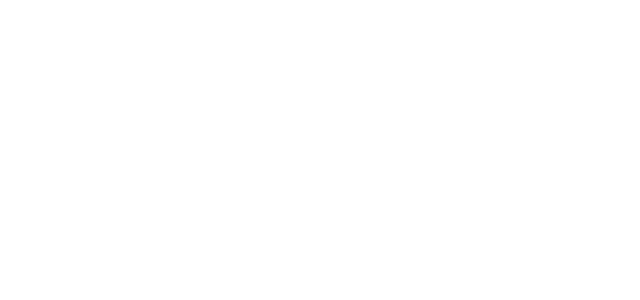
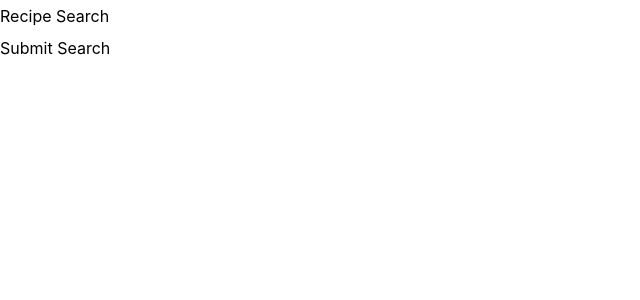
Before and after one commit to AbnerTor/recipes-outloud-two, a React (Create React App) app in the folder client/: page /search in a window 1280 px wide. Shown: the top 300 px of the page, without its empty margins (0-640 px from the left). Built offline with nearby package versions, Linux system fonts and the light colour scheme.

Commit message:
random recipe API call

```diff
--- a/client/src/App.js
+++ b/client/src/App.js
@@ -11,7 +11,7 @@
 
 import HomeSignup from './pages/HomeSignup';
 import HomeSignin from './pages/HomeSignin';
-// import Search from './pages/Search';
+import Search from './pages/Search';
 // import MySingle from './pages/MySingle';
 // import MyCollection from './pages/MyCollection';
 // import SearchSingle from './pages/SearchSingle';
@@ -54,7 +54,7 @@
 
             {/* <Route exact path='/collections/:username/:recipeId' component={MySingle} /> */}
 
-            {/* <Route exact path='/search' component={Search} /> */}
+            <Route exact path='/search' component={Search} />
 
             {/* <Route exact path='/search/:recipeId' component={SearchSingle} /> */}
 
--- a/client/src/pages/HomeSignup.js
+++ b/client/src/pages/HomeSignup.js
@@ -62,6 +62,8 @@
       <div className="w-1/4 bg-green-200 flex-end justify-start pt-8 pb-8 rounded">
 
         <Link className="w-full underline ml-8" to="/signin">← Go to Sign in</Link>
+
+        <Link className="w-full underline ml-8" to="/search"> Go to Search</Link>
 
         <h2 className="flex justify-center mr-8">Signup</h2>
 
--- a/client/src/pages/Search.js
+++ b/client/src/pages/Search.js
@@ -12,6 +12,7 @@
 import SearchCard from '../components/SearchCard';
 
 import { searchByIngredient } from '../utils/API';
+import { searchRandomRecipe } from '../utils/API';
 import { saveRecipeIds, getSavedRecipeIds } from '../utils/localStorage';
 
 const Search = () => {
@@ -61,35 +62,34 @@
   const handleFormSubmit = async (event) => {
     event.preventDefault();
 
-    if (!searchInput) {
-      return false;
-    }
-
     // CUSTOMIZE HERE WITH WHAT SPOONACULAR API RETURNS AS KEY VALUE PAIRS WITH EACH DIFFERENT SEARCH
     try {
-      const response = await searchByIngredient(searchInput);
+      let recipeData;
 
-      if (!response.ok) {
-        throw new Error('something went wrong!');
-      }
-      const { items } = await response.json();
-      const recipeData = items.map((recipe) => ({
+      await searchRandomRecipe()
+      .then(response => response.json())
+        .then(data => console.log(data));
+        recipeData = data;
 
-        recipeId: recipe.id,
-        image: recipe.image || '',
-        title: recipe.title,
-        // authors: recipe.authors || ['No author to display'],
-        // description: recipe.description,
-        // link: recipe.link,
-        // nutri: recipe.nutrition
 
-      }));
+
+      // const { items } = await response.json();
+      // const recipes = items.map((recipe) => ({
+
+      //   recipeId: recipe.id,
+      //   image: recipe.image || '',
+      //   title: recipe.title,
+      //   // authors: recipe.authors || ['No author to display'],
+      //   // description: recipe.description,
+      //   // link: recipe.link,
+      //   // nutri: recipe.nutrition
+
+      // }));
       console.log(recipeData);
       setSearchedRecipes(recipeData);
     } catch (e) {
       console.error(e);
     }
-    setSearchInput('');
   };
 
 
@@ -97,9 +97,9 @@
   return (
     <>
       <div>
-        <Header>
+        {/* <Header>
 
-        </Header>
+        </Header> */}
       </div>
 
       <div className="container my-1">
@@ -124,13 +124,13 @@
         </form>
       </div>
 
-      <section id="Search">
+      {/* <section id="Search">
         <figure>
           {searchedRecipes.map((recipe) => (
             <SearchCard title={recipe.title} key={recipe.id} featuresA={recipe.featuresA} featuresB={recipe.featuresB} image={recipe.image} link={recipe.link} nutri={recipe.nutri} />
           ))}
         </figure>
-      </section>
+      </section> */}
     </>
   );
 }
--- a/client/src/utils/API.js
+++ b/client/src/utils/API.js
@@ -1,6 +1,6 @@
 // call spoonacular api
-export const searchSpoonacular = (query) => {
-    return fetch(`https://api.spoonacular.com/recipes/random?apiKey=${process.env.REACT_APP_SPOONACULAR_API_KEY}&query=`);
+export function searchRandomRecipe() {
+    return fetch(`https://api.spoonacular.com/recipes/random?apiKey=0c05cf7615134b868eb156a77f29a45a`);
   };
 
   export const searchByIngredient = (query) => {
```
